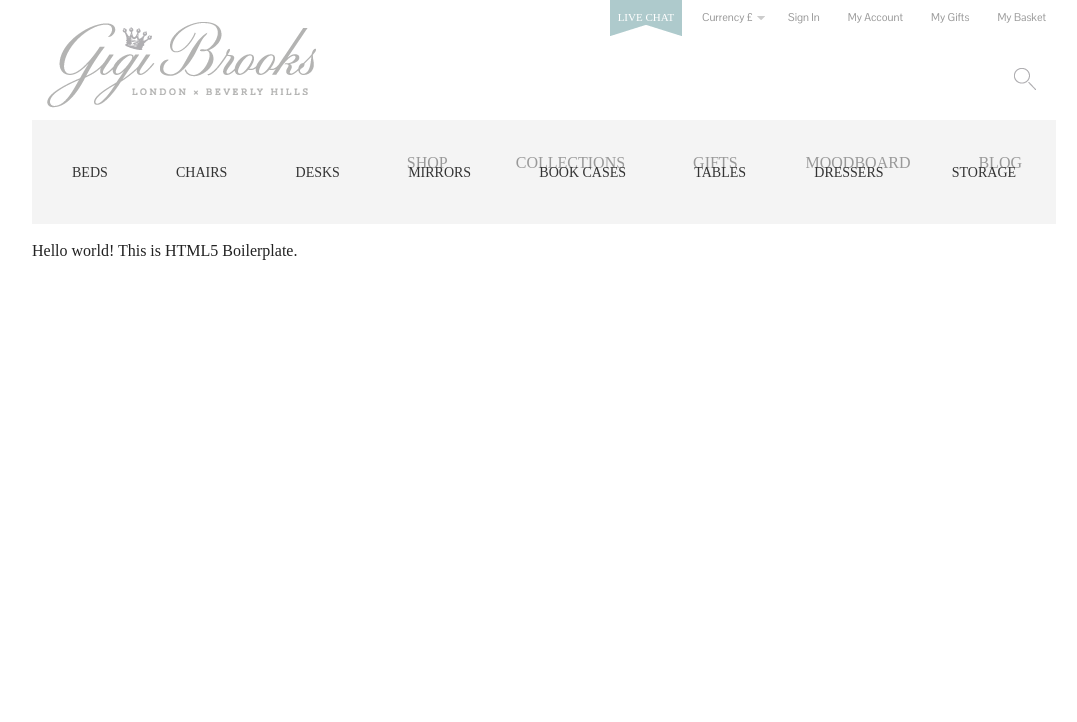
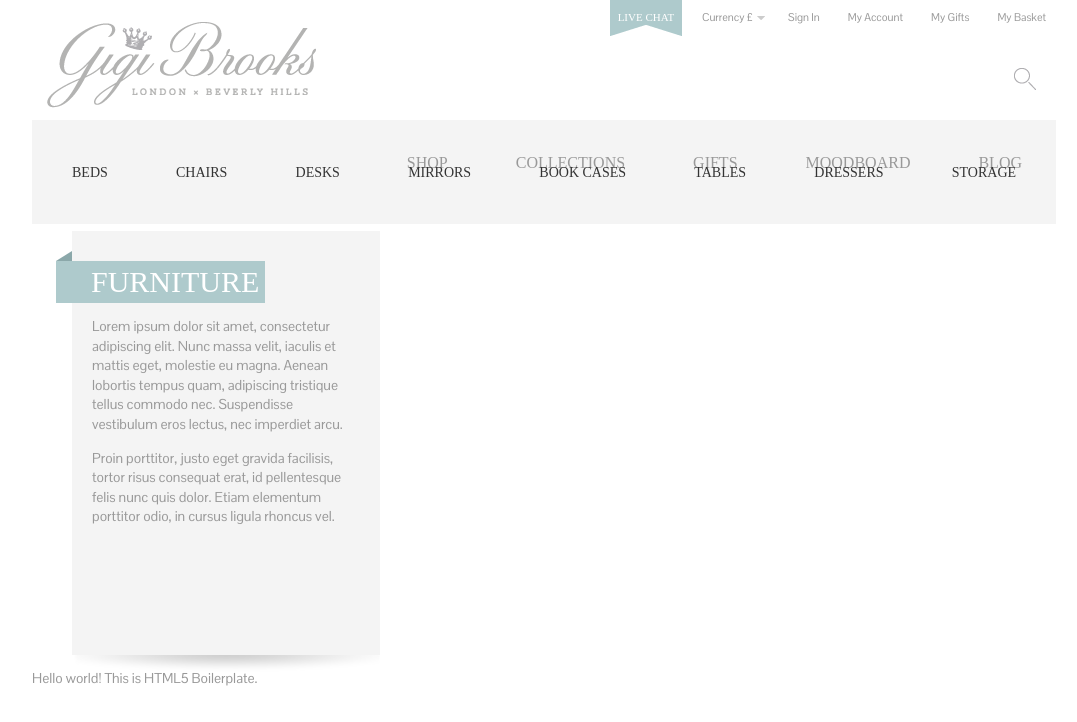
Before and after one commit to KKlever/Gigi_Brooks, a plain HTML site: page index.html in a window 1280 px wide. Shown: the whole page, without its empty margins (96-1173 px from the left). Drawn offline with Linux system fonts and the light colour scheme; a web font is replaced by a local one.

Commit message:
Added text column Ribbon header h2 shadow underneath text column
Signed-off-by: KKlever <soulproxy9001@gmail.com>

```diff
--- a/css/main.css
+++ b/css/main.css
@@ -63,9 +63,11 @@ h1, h2, h3, h4{
     font-family: 'Antic Slab', serif;
     font-weight: 400;
 }
-p .para{
+p {
     font-family: 'Pontano Sans', sans-serif;
     font-weight: 400;
+    font-size: 14px;
+    color:#999999;
 }
 .content{
     max-width: 1024px;
@@ -221,17 +223,63 @@ color:#aecacc;
 #secondary-nav div a:hover {
 color:#aecacc;
 }
+.body-content{
+    width: 308px;
+}
+.txt-column{
+    position: relative;
+    margin-left: 40px;
+    margin-top: 7px;
+    margin-right: 10px;
+    width: 308px;
+    height:424px;
+    background-color: #f4f4f4;
+}
+.txt-column p{
+    margin-left: 20px;
+    margin-right: 20px;
+}
+.txt-column:after {
+  display: block;
+  content: '';
+  background-image: url("../img/shadow_308.png");
+  background-repeat: no-repeat;
+  width:308px;
+  height:31px;
+  position: absolute;
+  bottom: -31px;
+}
+.txt-column-shadow {
+  display: inline-block;
+  background-image: url("../img/shadow_308.png");
+  background-repeat: no-repeat;
+  margin-left: 40px;
+  width:308px;
+  height:31px;
+}
 
-h2
+
+h2 /* ribbon heading*/
 {
     position: relative;
     width: 50%;
-    font-size: 1.5em;
-    font-weight: bold;
-    padding: 6px 20px 6px 70px;
-    margin: 30px 10px 10px -70px;
-    color: #555;
-    background-color: #999;
+    font-size: 30px;
+    padding: 0px 20px 0px 35px;
+    margin: 30px 10px 10px -16px;
+    color: #fff;
+    background-color: #aecacc;
+}
+h2:after
+{
+    content: ' ';
+    position: absolute;
+    width: 0;
+    height: 0;
+    left: 0px;
+    top: -10px;
+    border-width: 5px 8px;
+    border-style: solid;
+    border-color: transparent #8ba8aa #8ba8aa transparent;
 }
 /* The common formating stuff goes here*/
 .fast-anim{
--- a/index.html
+++ b/index.html
@@ -62,6 +62,11 @@
                 </div>
 
                 <div class="body-content clearfix">
+                    <div class="txt-column float-l">
+                        <h2>FURNITURE</h2>
+                        <p>Lorem ipsum dolor sit amet, consectetur adipiscing elit. Nunc massa velit, iaculis et mattis eget, molestie eu magna. Aenean lobortis tempus quam, adipiscing tristique tellus commodo nec. Suspendisse vestibulum eros lectus, nec imperdiet arcu.</p>
+                        <p>Proin porttitor, justo eget gravida facilisis, tortor risus consequat erat, id pellentesque felis nunc quis dolor. Etiam elementum porttitor odio, in cursus ligula rhoncus vel. </p>
+                    </div>
 
                 </div>
               <p>Hello world! This is HTML5 Boilerplate.</p>
```
